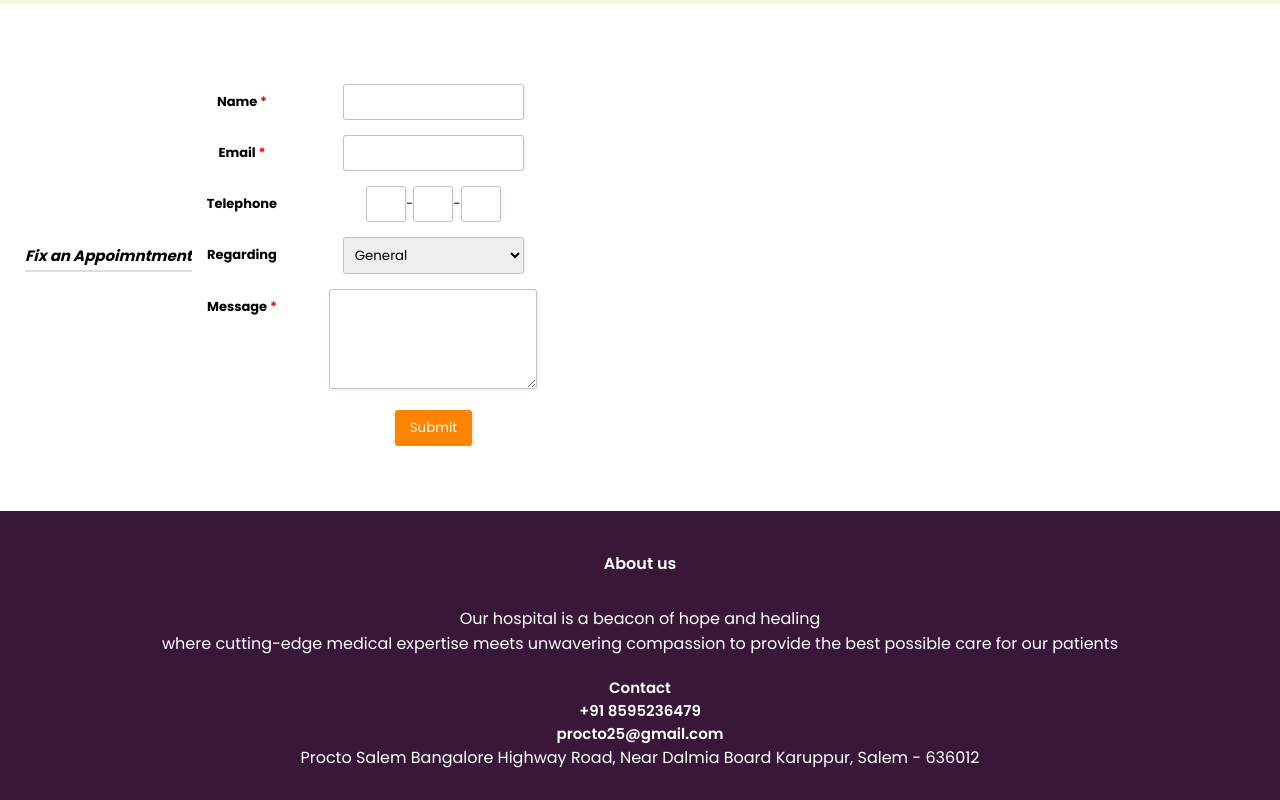
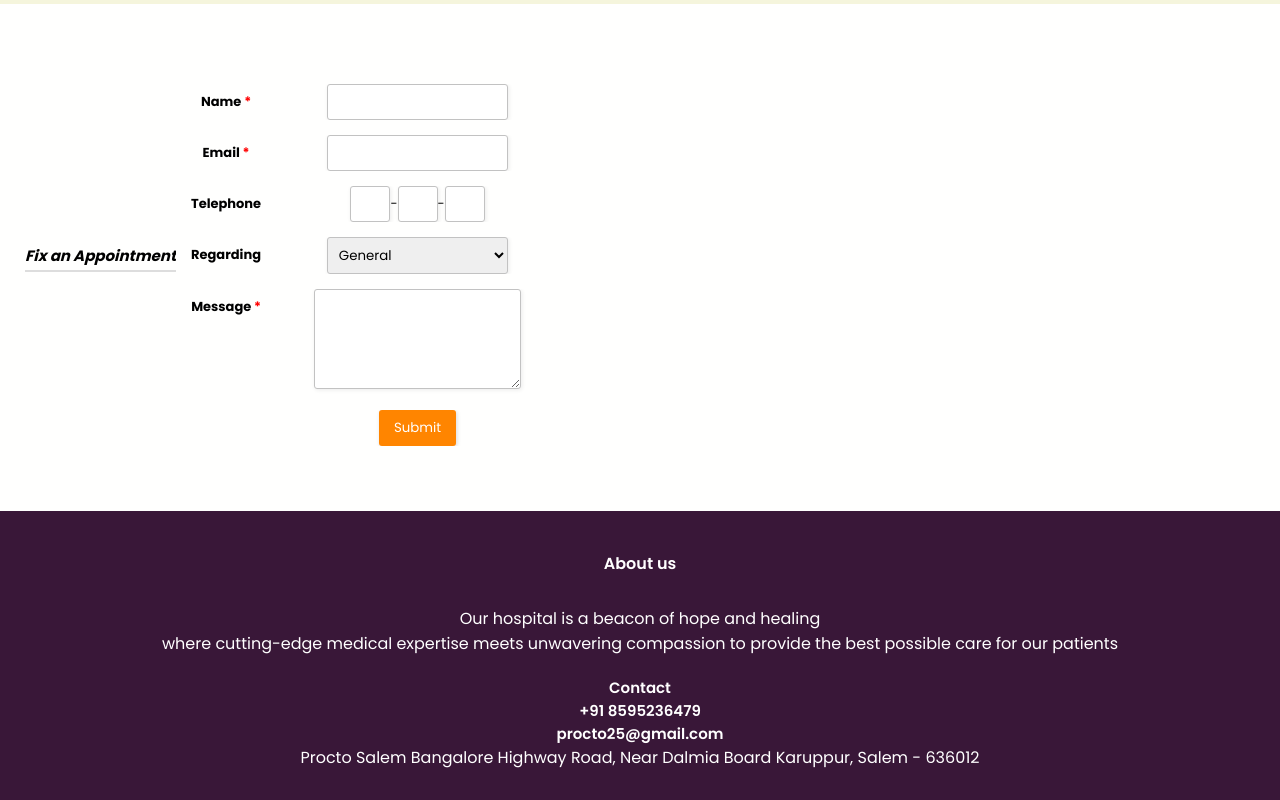
Before and after one commit to Sagul7/Procto, a plain HTML site: page index.html in a window 1280 px wide. Shown: the part 2851-3651 px from the top of the page. Drawn offline with Linux system fonts and the light colour scheme.

Commit message:
index.html

```diff
--- a/index.html
+++ b/index.html
@@ -133,7 +133,7 @@
 <!-----appointment-->
 <section class="facilitiess" id="appointment" style="width: 100%;text-align: center;">
     <div class="form-style-2 row3s" style="text-align: center; align-items: center;">
-        <div class="form-style-2-heading"">Fix an Appoimntment</div>
+        <div class="form-style-2-heading"">Fix an Appointment</div>
         <form action="" method="post">
         <label for="field1"><span>Name <span class="required">*</span></span><input type="text" class="input-field" name="field1" value="" /></label>
         <label for="field2"><span>Email <span class="required">*</span></span><input type="text" class="input-field" name="field2" value="" /></label>
```
